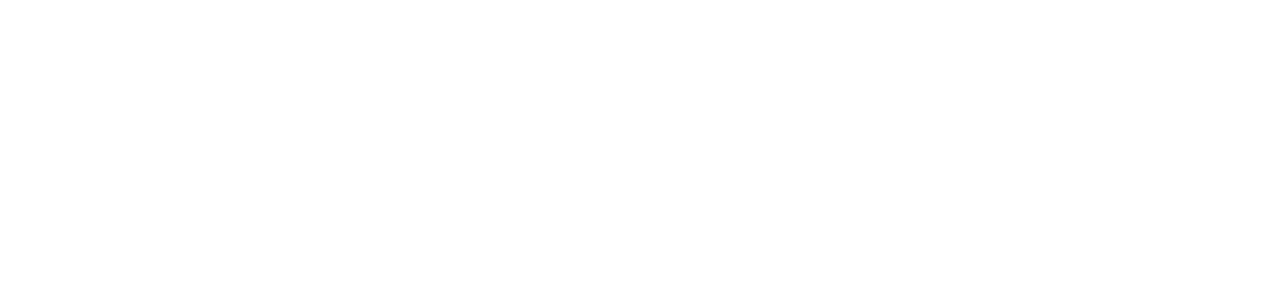
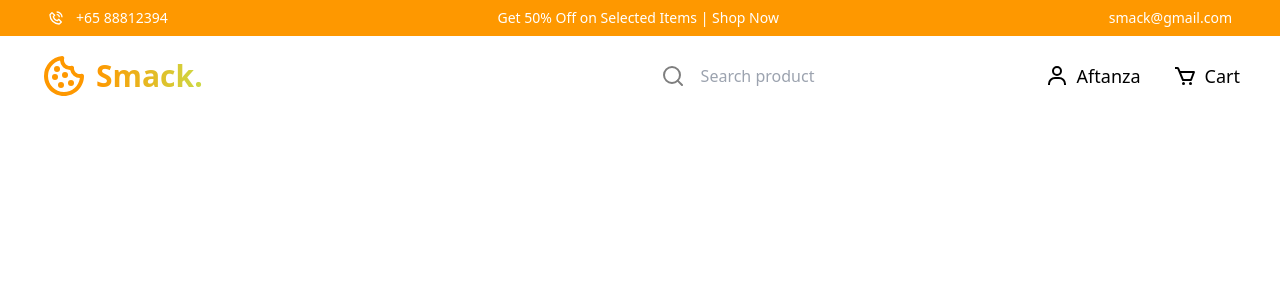
Before and after one commit to gabriellenicole/smack-ecommerce, a React (Vite) app: page /smack/ in a window 1280 px wide. Before the commit this address had no page. Shown: the top 300 px of the page. Built offline with nearby package versions, Linux system fonts and the light colour scheme.

Commit message:
Created SearchBar

```diff
--- a/src/App.jsx
+++ b/src/App.jsx
@@ -6,7 +6,7 @@
 
 function App() {
   return (
-    <Router>
+    <Router basename={'/smack'}>
       <Routes>
         <Route path='/' element={<Home />} />
         <Route path='/test' element={<Test />} />
--- a/src/components/Navbar.jsx
+++ b/src/components/Navbar.jsx
@@ -1,11 +1,14 @@
 import React from 'react'
 import { BiCart, BiUser } from 'react-icons/bi'
 import Logo from './Logo'
+import Searchbar from './Searchbar'
 
 export default function Navbar() {
   return (
-    <div className='px-10 my-4 flex justify-between '>
+    <div className='px-10 my-4 flex justify-between items-center'>
       <Logo />
+      <div className='flex items-center gap-x-6'>
+        <Searchbar />
         <div className='flex items-center space-x-8'>
           <div className='user flex items-center space-x-2'>
             <BiUser size='1.5rem' />
@@ -17,5 +20,6 @@
           </div>
         </div>
       </div>
+    </div>
   )
 }
--- /dev/null
+++ b/src/components/Searchbar.jsx
@@ -0,0 +1,19 @@
+import React from 'react'
+import { FiSearch } from 'react-icons/fi'
+
+export default function Searchbar() {
+  return (
+    <div>
+      <label className='relative block'>
+        <span class='absolute inset-y-0 left-0 flex items-center pl-6 pt-6'>
+          <FiSearch size={'1.5rem'} className='opacity-50 stroke-black' />
+        </span>
+      </label>
+      <input
+        type='text'
+        placeholder='Search product'
+        className='pl-16 font-normal block bg-black bg-opacity-5 w-96 h-12 placeholder-black placeholder-opacity-50 px-10 rounded-full'
+      />
+    </div>
+  )
+}
```
Lines whose indentation alone changed are shown as unchanged.
